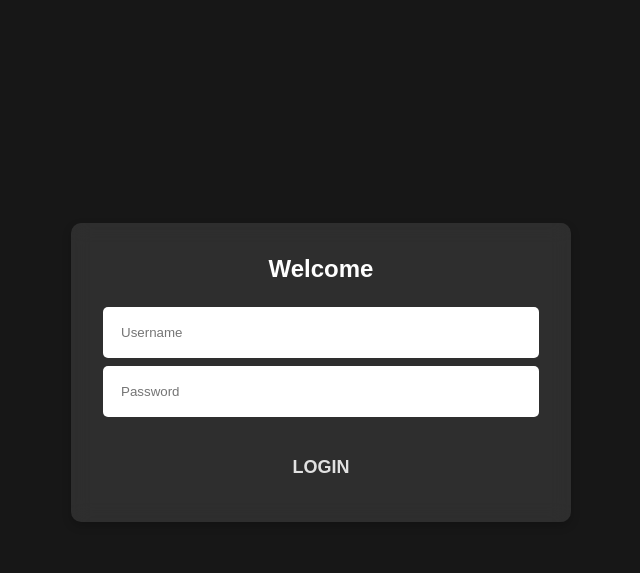
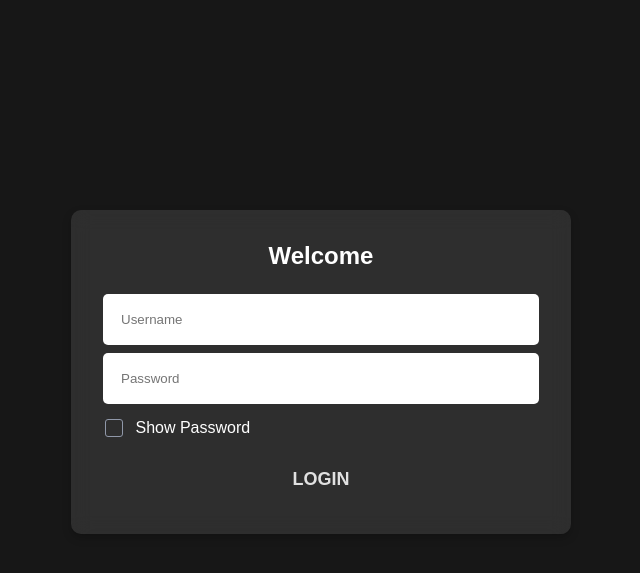
Before and after one commit to ashwathhhhh/Easy-College, a Flask app: page / in a window 1280 px wide. Shown: the part 58-631 px from the top of the page, without its empty margins (319-959 px from the left). Run offline with Flask 3, Linux system fonts and the light colour scheme.

Commit message:
added show pwd

```diff
--- a/templates/login.html
+++ b/templates/login.html
@@ -134,6 +134,92 @@
                 padding: 10px 20px;
             }
         }
+        /* Custom Checkbox Styles */
+        .checkbox-wrapper-46 input[type="checkbox"] {
+            display: none;
+            visibility: hidden;
+        }
+
+        .checkbox-wrapper-46 .cbx {
+            margin: auto;
+            -webkit-user-select: none;
+            user-select: none;
+            cursor: pointer;
+        }
+
+        .checkbox-wrapper-46 .cbx span {
+            display: inline-block;
+            vertical-align: middle;
+            transform: translate3d(0, 0, 0);
+        }
+
+        .checkbox-wrapper-46 .cbx span:first-child {
+            position: relative;
+            width: 18px;
+            height: 18px;
+            border-radius: 3px;
+            transform: scale(1);
+            vertical-align: middle;
+            border: 1px solid #9098a9;
+            transition: all 0.2s ease;
+        }
+
+        .checkbox-wrapper-46 .cbx span:first-child svg {
+            position: absolute;
+            top: 3px;
+            left: 2px;
+            fill: none;
+            stroke: #ffffff;
+            stroke-width: 2;
+            stroke-linecap: round;
+            stroke-linejoin: round;
+            stroke-dasharray: 16px;
+            stroke-dashoffset: 16px;
+            transition: all 0.3s ease;
+            transition-delay: 0.1s;
+            transform: translate3d(0, 0, 0);
+        }
+
+        .checkbox-wrapper-46 .cbx span:first-child:before {
+            content: "";
+            width: 100%;
+            height: 100%;
+            background: #000000;
+            display: block;
+            transform: scale(0);
+            opacity: 1;
+            border-radius: 50%;
+        }
+
+        .checkbox-wrapper-46 .cbx span:last-child {
+            padding-left: 8px;
+        }
+
+        .checkbox-wrapper-46 .cbx:hover span:first-child {
+            border-color: #000000;
+        }
+
+        .checkbox-wrapper-46 .inp-cbx:checked + .cbx span:first-child {
+            background: #000000;
+            border-color: #000000;
+            animation: wave-46 0.4s ease;
+        }
+
+        .checkbox-wrapper-46 .inp-cbx:checked + .cbx span:first-child svg {
+            stroke-dashoffset: 0;
+        }
+
+        .checkbox-wrapper-46 .inp-cbx:checked + .cbx span:first-child:before {
+            transform: scale(3.5);
+            opacity: 0;
+            transition: all 0.6s ease;
+        }
+
+        @keyframes wave-46 {
+            50% {
+                transform: scale(0.9);
+            }
+        }
     </style>
 </head>
 <body>
@@ -154,10 +240,32 @@
             </div>
 
             <div class="input-field">
-                <input placeholder="Password" type="password" name="pw">
+                <input placeholder="Password" type="password" name="pw" id="password">
             </div>
+            <div class="checkbox-wrapper-46" style="text-align: left; padding-left: 2px; padding-top: 7px;">
+                <input type="checkbox" id="show-password" class="inp-cbx" onclick="togglePassword()" />
+                <label for="show-password" class="cbx">
+                    <span>
+                        <svg viewBox="0 0 12 10" height="10px" width="12px">
+                            <polyline points="1.5 6 4.5 9 10.5 1"></polyline>
+                        </svg>
+                    </span>
+                    <span style="color: white;">Show Password</span>
+                </label>
+            </div>
+
             <button class="login-btn">LOGIN</button>
         </form>
     </div>
+    <script>
+        function togglePassword() {
+            var passwordInput = document.getElementById("password");
+            if (passwordInput.type === "password") {
+                passwordInput.type = "text";
+            } else {
+                passwordInput.type = "password";
+            }
+        }
+    </script>
 </body>
 </html>
```
